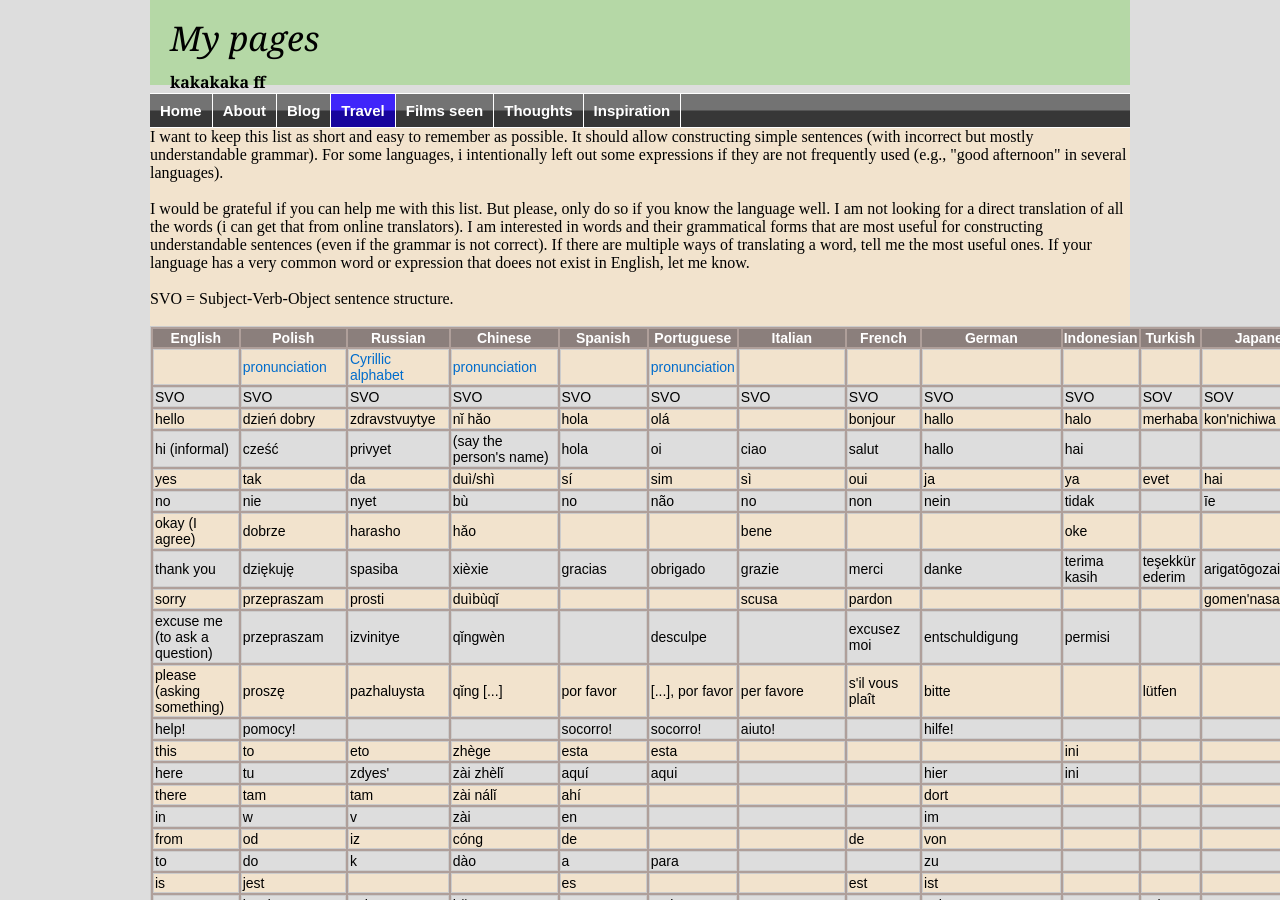
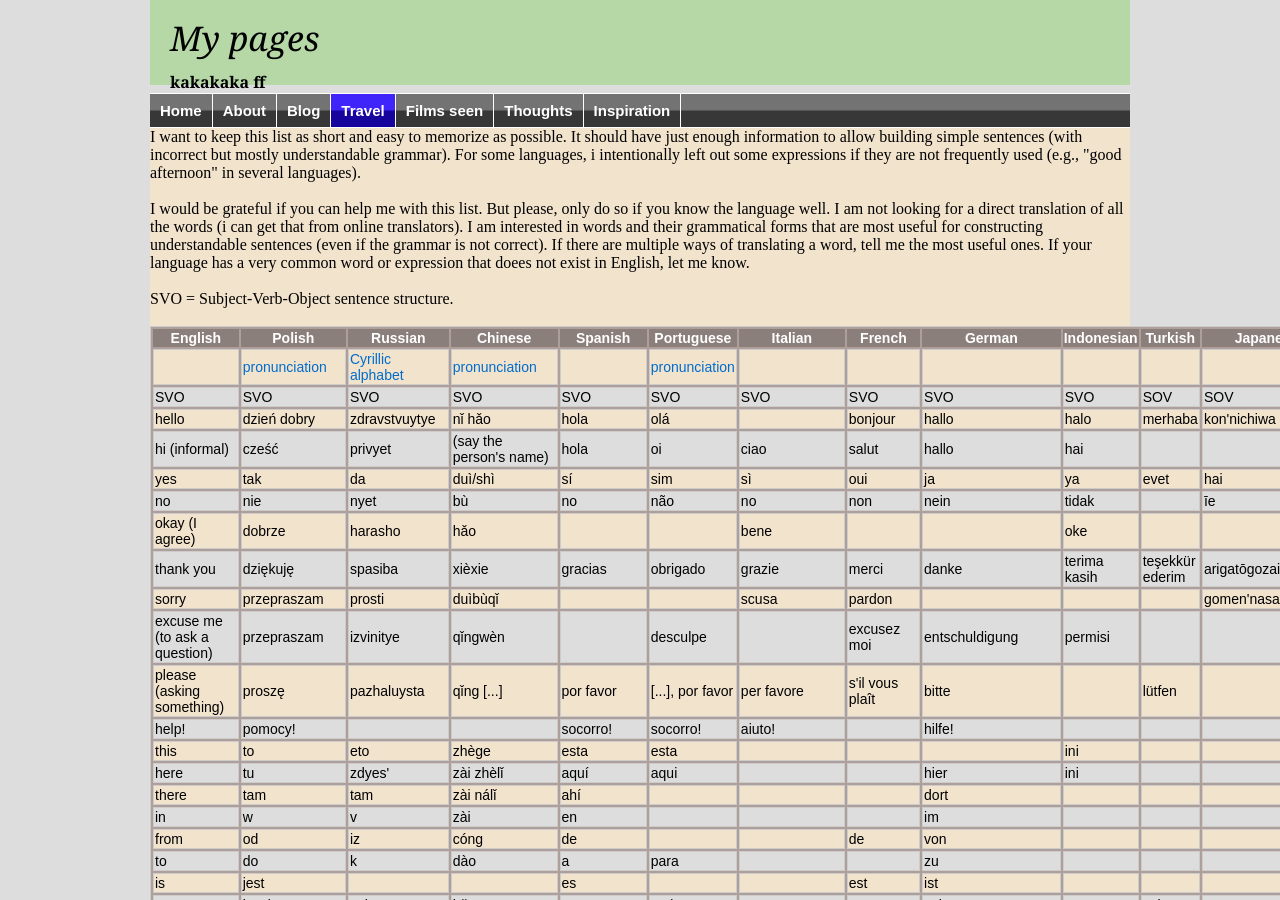
Before and after one commit to witba/witba.github.io, a Jekyll site: the page built from travel/lang.html, in a window 1280 px wide and 900 px high. Built offline with Jekyll 4.4.1, drawn with Linux system fonts in a browser that asks for light colours.

Commit message:
Update lang.html

```diff
--- a/travel/lang.html
+++ b/travel/lang.html
@@ -3,7 +3,7 @@ layout: travel
 title: Travel
 ---
 
-I want to keep this list as short and easy to remember as possible. It should allow constructing simple sentences (with incorrect but mostly understandable grammar). For some languages, i intentionally left out some expressions if they are not frequently used (e.g., "good afternoon" in several languages).<br>
+I want to keep this list as short and easy to memorize as possible. It should have just enough information to allow building simple sentences (with incorrect but mostly understandable grammar). For some languages, i intentionally left out some expressions if they are not frequently used (e.g., "good afternoon" in several languages).<br>
 <br>
 I would be grateful if you can help me with this list. But please, only do so if you know the language well. I am not looking for a direct translation of all the words (i can get that from online translators). I am interested in words and their grammatical forms that are most useful for constructing understandable sentences (even if the grammar is not correct). If there are multiple ways of translating a word, tell me the most useful ones. If your language has a very common word or expression that doees not exist in English, let me know.<br>
 <br>
```
